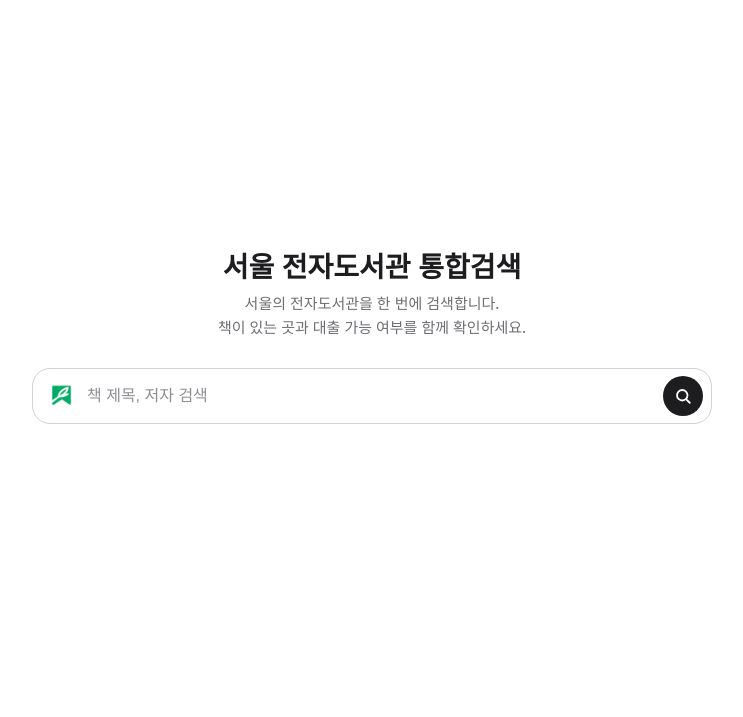
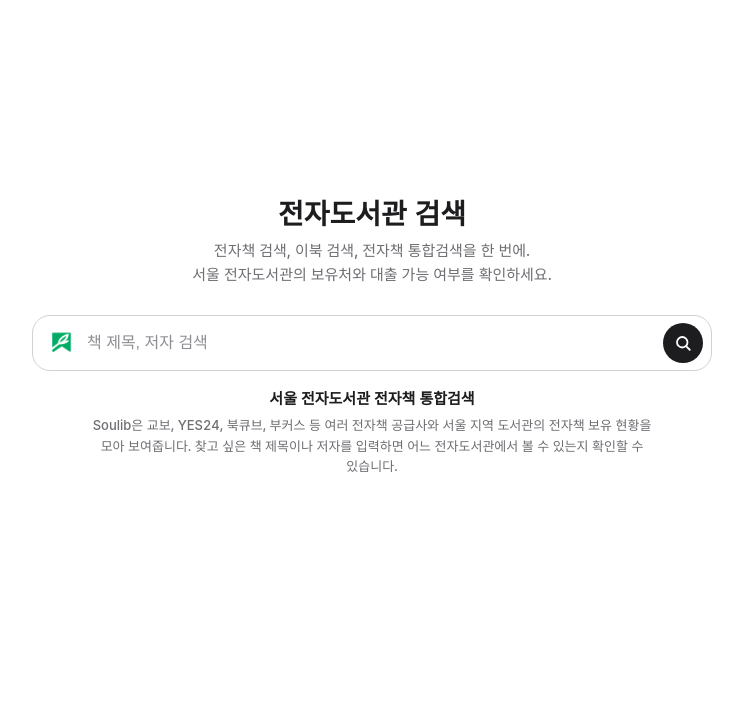
Before and after one commit to pkkong/soulibrary, a Flask app: page / in a window 1280 px wide. Shown: the top 717 px of the page, without its empty margins (268-1011 px from the left). Run offline with Flask 3, Linux system fonts and the light colour scheme; some web fonts are replaced.

Commit message:
Optimize SEO for ebook search keywords

```diff
--- a/web/static/css/search.css
+++ b/web/static/css/search.css
@@ -461,6 +461,29 @@ body.has-topbar .app-main {
     background: #f9fafb;
 }
 
+.landing-seo-summary {
+    max-width: 560px;
+    margin: 18px auto 0;
+    color: #6e6e73;
+    text-align: center;
+}
+
+.landing-seo-summary h2 {
+    margin: 0 0 6px;
+    color: #1d1d1f;
+    font-size: 15px;
+    line-height: 1.35;
+    font-weight: 760;
+}
+
+.landing-seo-summary p {
+    margin: 0;
+    font-size: 13px;
+    line-height: 1.58;
+    font-weight: 450;
+    word-break: keep-all;
+}
+
 @media (max-width: 360px) {
     .landing-shell {
         padding-left: 12px;
@@ -839,6 +862,16 @@ body.has-topbar .search-top {
     font-weight: 520;
     line-height: 1.45;
 }
+
+.search-empty-state small {
+    display: block;
+    margin-top: -4px;
+    color: #a1a1aa;
+    font-size: 13px;
+    line-height: 1.45;
+    font-weight: 500;
+}
+
 .grid { display: grid; grid-template-columns: 1fr; gap: 10px; }
 .result-message {
     display: flex;
--- a/web/templates/base.html
+++ b/web/templates/base.html
@@ -1,22 +1,23 @@
 <!DOCTYPE html>
 <html lang="ko">
 <head>
-    {% set default_meta_description = "전자책 검색, 전자도서관 검색. 서울시 전자도서 통합검색에서 교보/YES24 등 공급사와 도서관 보유 현황을 한 번에 확인하세요." %}
-    {% set default_og_title = "서울시 전자도서 통합검색 | 도서관 보유 현황 한눈에" %}
+    {% set default_meta_description = "전자도서관 검색, 전자책 검색, 이북 검색을 한 번에. Soulib에서 서울 전자도서관의 보유 도서관과 대출 가능 여부를 실시간으로 확인하세요." %}
+    {% set default_og_title = "Soulib - 전자도서관 검색 · 전자책 통합검색" %}
     {% set page_meta_description = meta_description|default(default_meta_description, true) %}
     {% set page_og_title = og_title|default(default_og_title, true) %}
     {% set page_og_description = og_description|default(page_meta_description, true) %}
     {% set page_og_url = og_url|default("https://www.soulib.kr/", true) %}
     <meta charset="UTF-8">
     <meta name="viewport" content="width=device-width, initial-scale=1.0, viewport-fit=cover">
-    <title>{% block title %}{{ meta_title|default("서울시 전자도서 통합검색", true) }}{% endblock %}</title>
+    <title>{% block title %}{{ meta_title|default("Soulib - 전자도서관 검색 · 전자책 통합검색", true) }}{% endblock %}</title>
     <meta name="description" content="{{ page_meta_description }}">
-    <meta name="keywords" content="전자책 검색, 전자도서관 검색, 서울 전자도서관, 전자책 통합검색, 교보 전자도서관, YES24 전자도서관">
+    <meta name="keywords" content="전자도서관 검색, 전자책 검색, 전자책 통합검색, 이북 검색, 이북 통합검색, 서울 전자도서관, 교보 전자도서관, YES24 전자도서관, 북큐브 전자도서관">
+    <meta name="robots" content="index,follow,max-snippet:-1,max-image-preview:large,max-video-preview:-1">
     <meta property="og:title" content="{{ page_og_title }}">
     <meta property="og:description" content="{{ page_og_description }}">
     <meta property="og:type" content="website">
     <meta property="og:url" content="{{ page_og_url }}">
-    <meta property="og:site_name" content="서울시 전자도서 통합검색">
+    <meta property="og:site_name" content="Soulib">
     {% if canonical_url %}
     <link rel="canonical" href="{{ canonical_url }}">
     {% endif %}
@@ -31,7 +32,7 @@
     <link rel="icon" type="image/png" sizes="16x16" href="{{ url_for('static', filename='img/favicon-16x16.png', v='20260512a') }}">
     <link rel="shortcut icon" href="{{ url_for('static', filename='img/favicon.ico', v='20260512a') }}">
     <link rel="stylesheet" href="https://cdn.jsdelivr.net/gh/orioncactus/pretendard@1.3.8/dist/web/static/pretendard.css">
-    <link rel="stylesheet" href="{{ url_for('static', filename='css/search.css', v='20260522b') }}">
+    <link rel="stylesheet" href="{{ url_for('static', filename='css/search.css', v='20260522c') }}">
     <meta name="google-site-verification" content="ufWk5RmswC8ZKqrvZg49uBbt6tEZDffAyp-0AG16l9k" />
     <meta name="naver-site-verification" content="f4cb296e8b2fe391bf2b6df997e7445491043c7f" />
     <!-- Google tag (gtag.js) -->
@@ -42,6 +43,20 @@
         gtag('js', new Date());
 
         gtag('config', 'G-WS1N5XY56P');
+    </script>
+    <script type="application/ld+json">
+    {
+        "@context": "https://schema.org",
+        "@type": "WebSite",
+        "name": "Soulib",
+        "alternateName": ["서울시 전자도서 통합검색", "전자도서관 검색", "전자책 통합검색", "이북 검색"],
+        "url": "https://www.soulib.kr/",
+        "potentialAction": {
+            "@type": "SearchAction",
+            "target": "https://www.soulib.kr/search?q={search_term_string}",
+            "query-input": "required name=search_term_string"
+        }
+    }
     </script>
     {% if structured_data %}
     <script type="application/ld+json">{{ structured_data|tojson|safe }}</script>
--- a/web/templates/index.html
+++ b/web/templates/index.html
@@ -1,6 +1,6 @@
 {% extends "base.html" %}
 
-{% block title %}서울시 전자도서 통합검색{% endblock %}
+{% block title %}{{ meta_title|default("Soulib - 전자도서관 검색 · 전자책 통합검색", true) }}{% endblock %}
 {% block body_class %}page-landing{% endblock %}
 
 {% block content %}
@@ -8,10 +8,10 @@
     <div class="landing-phone">
         <div class="landing-center">
             <div class="landing-copy">
-                <h1 class="landing-title">서울 전자도서관 통합검색</h1>
+                <h1 class="landing-title">전자도서관 검색</h1>
                 <p class="landing-sub">
-                    서울의 전자도서관을 한 번에 검색합니다.<br>
-                    책이 있는 곳과 대출 가능 여부를 함께 확인하세요.
+                    전자책 검색, 이북 검색, 전자책 통합검색을 한 번에.<br>
+                    서울 전자도서관의 보유처와 대출 가능 여부를 확인하세요.
                 </p>
             </div>
 
@@ -35,6 +35,13 @@
                 {% endfor %}
             </nav>
             {% endif %}
+            <section class="landing-seo-summary" aria-labelledby="landing-seo-title">
+                <h2 id="landing-seo-title">서울 전자도서관 전자책 통합검색</h2>
+                <p>
+                    Soulib은 교보, YES24, 북큐브, 부커스 등 여러 전자책 공급사와 서울 지역 도서관의 전자책 보유 현황을 모아 보여줍니다.
+                    찾고 싶은 책 제목이나 저자를 입력하면 어느 전자도서관에서 볼 수 있는지 확인할 수 있습니다.
+                </p>
+            </section>
         </div>
     </div>
 </section>
--- a/web/templates/search.html
+++ b/web/templates/search.html
@@ -1,6 +1,6 @@
 {% extends "base.html" %}
 
-{% block title %}검색 - 서울시 전자도서 통합검색{% endblock %}
+{% block title %}{{ meta_title|default("전자도서관 검색 - 전자책 통합검색 | Soulib", true) }}{% endblock %}
 
 {% block body_class %}page-search{% endblock %}
 
@@ -52,7 +52,8 @@
                         <path d="M21 21l-4.3-4.3"></path>
                     </svg>
                 </div>
-                <p>책 제목이나 저자를 검색하세요.</p>
+                <p>전자도서관에서 찾을 책 제목이나 저자를 검색하세요.</p>
+                <small>전자책 검색, 이북 검색, 전자책 통합검색을 실시간으로 확인합니다.</small>
             </div>
             <div id="results" class="grid"></div>
             <button id="load-more" onclick="renderMore()">더 보기</button>
```
Also changed, not shown: content/blog/ebook-search-guide.md (added, +73 -0 lines), scripts/smoke_test.py (+16 -2 lines), web/app_search.py (+39 -0 lines).
